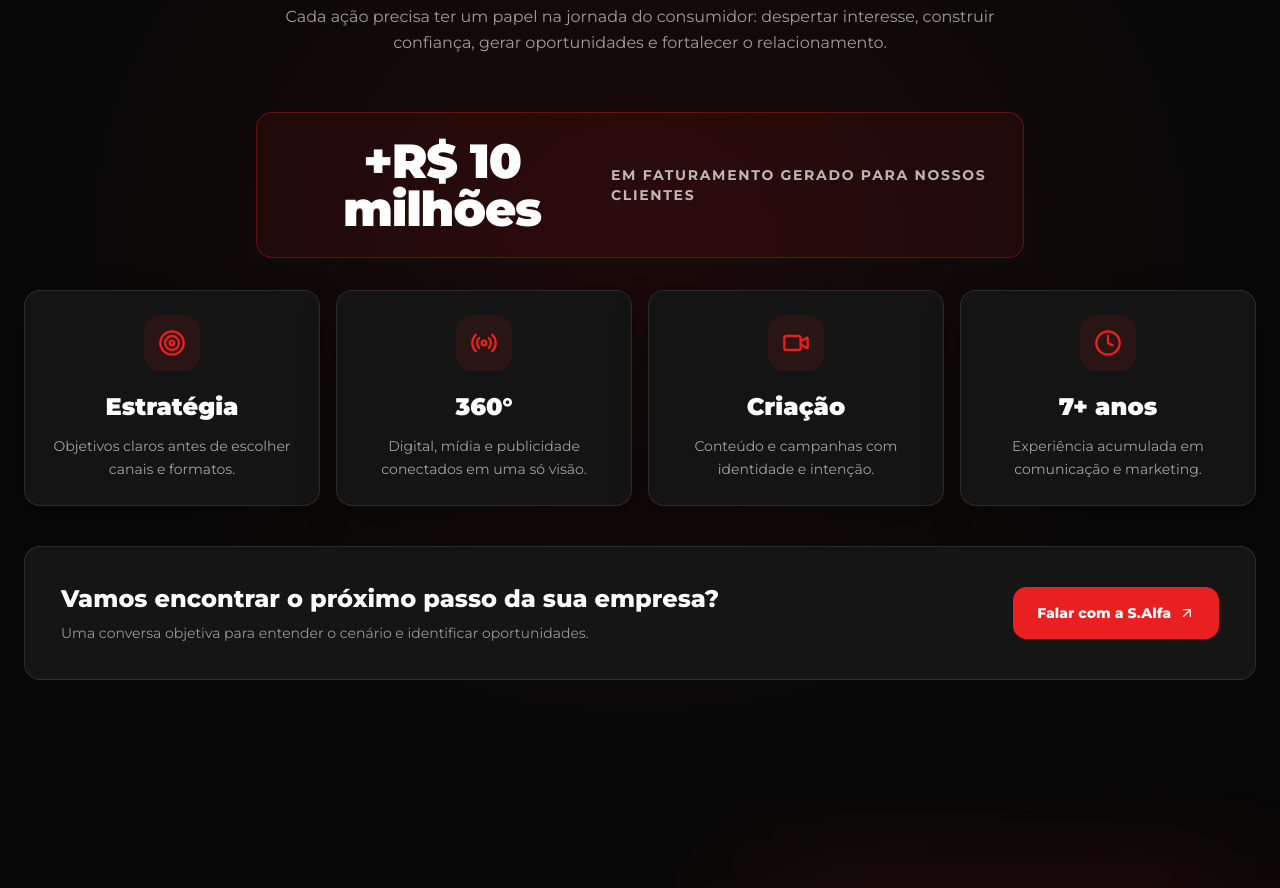
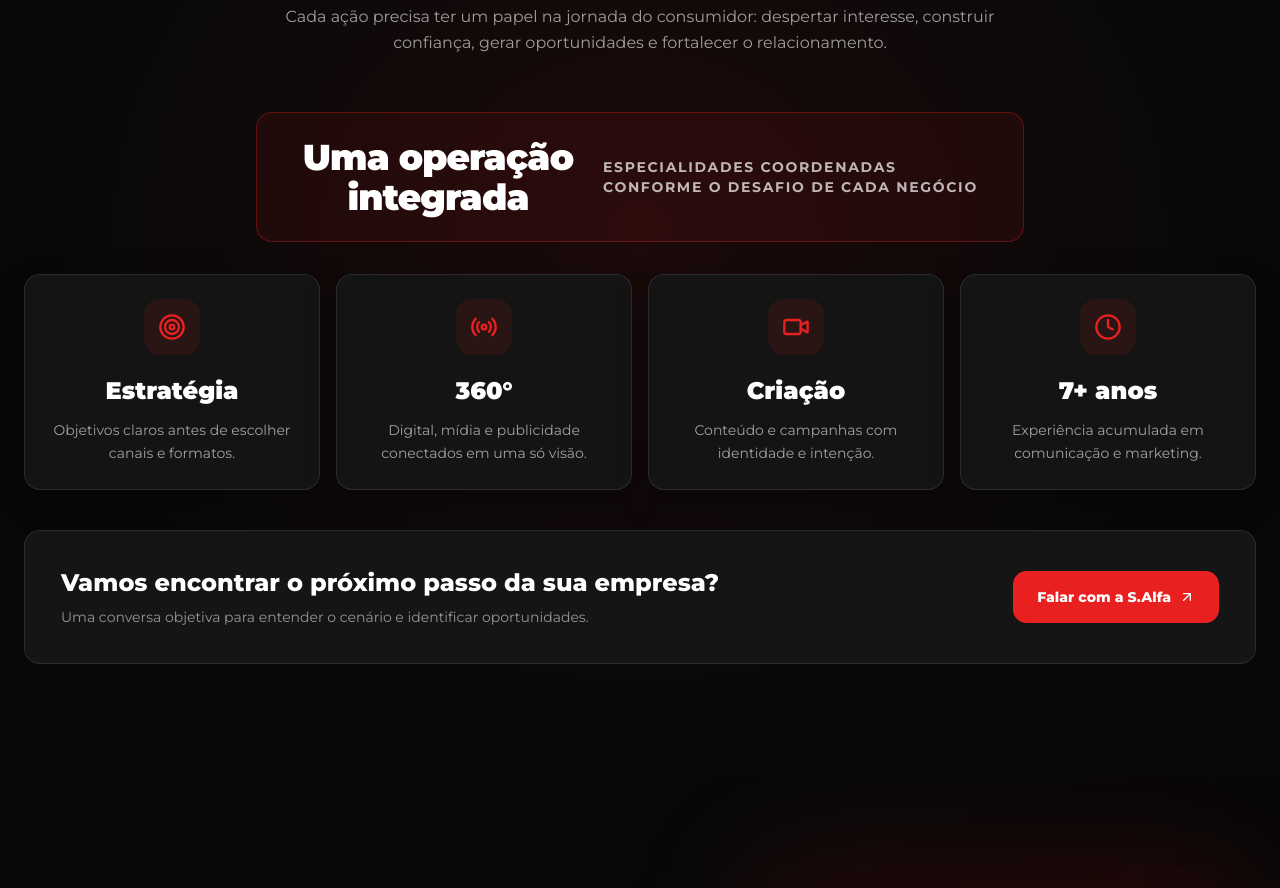
Before and after one commit to studioalfamarketingdigital-dev/studioalfamkt, a React (Vite) app: page / in a window 1280 px wide. Shown: the part 5040-5928 px from the top of the page. Built offline with nearby package versions, Linux system fonts and the light colour scheme; the HTML template or start-up script is replaced by a standard one.

Commit message:
Replace unverified revenue claim with verifiable positioning

```diff
--- a/src/components/Results.tsx
+++ b/src/components/Results.tsx
@@ -12,7 +12,7 @@ const Results = () => (
     <div className="pointer-events-none absolute inset-0 bg-[radial-gradient(ellipse_at_50%_50%,hsl(0_82%_52%/.09),transparent_65%)]" />
     <div className="container relative z-10 mx-auto px-4 sm:px-6">
       <div className="mx-auto mb-14 max-w-3xl text-center"><span className="section-kicker">Como pensamos</span><h2 className="section-title mt-4 text-white">Marketing não é um conjunto de posts. É uma <span className="text-gradient">operação de negócio.</span></h2><p className="mt-6 text-base leading-relaxed text-white/60">Cada ação precisa ter um papel na jornada do consumidor: despertar interesse, construir confiança, gerar oportunidades e fortalecer o relacionamento.</p></div>
-      <div className="mx-auto mb-8 flex max-w-3xl flex-col items-center gap-2 rounded-2xl border border-primary/35 bg-primary/[.08] px-6 py-6 text-center sm:flex-row sm:justify-center sm:gap-5 sm:px-9"><p className="text-4xl font-black tracking-tight text-white sm:text-5xl">+R$ 10 milhões</p><p className="max-w-sm text-xs font-bold uppercase leading-relaxed tracking-[.12em] text-white/70 sm:text-left sm:text-sm">em faturamento gerado para nossos clientes</p></div>
+      <div className="mx-auto mb-8 flex max-w-3xl flex-col items-center gap-2 rounded-2xl border border-primary/35 bg-primary/[.08] px-6 py-6 text-center sm:flex-row sm:justify-center sm:gap-5 sm:px-9"><p className="text-3xl font-black tracking-tight text-white sm:text-4xl">Uma operação integrada</p><p className="max-w-sm text-xs font-bold uppercase leading-relaxed tracking-[.12em] text-white/70 sm:text-left sm:text-sm">especialidades coordenadas conforme o desafio de cada negócio</p></div>
       <div className="grid gap-4 sm:grid-cols-2 lg:grid-cols-4">
         {pillars.map((item) => <div key={item.value} className="rounded-2xl border border-white/10 bg-[#141414] p-6 text-center text-white shadow-[0_12px_35px_rgba(0,0,0,.3)]"><div className="mx-auto mb-5 flex h-14 w-14 items-center justify-center rounded-2xl bg-primary/10"><item.icon className="h-7 w-7 text-primary" /></div><h3 className="text-2xl font-black text-white">{item.value}</h3><p className="mt-3 text-sm leading-relaxed text-white/60">{item.label}</p></div>)}
       </div>
```
